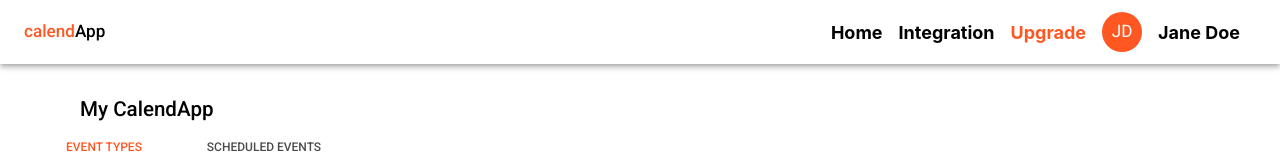
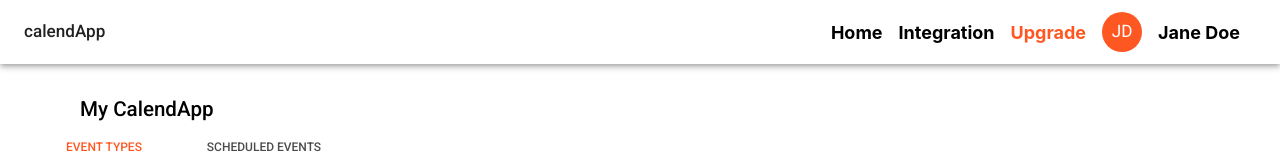
Before and after one commit to hatchways/team-yugioh, a React (Create React App) app in the folder client/: page / in a window 1280 px wide. Shown: the top 160 px of the page. Built offline with nearby package versions, Linux system fonts and the light colour scheme.

Commit message:
Removed some useless code

```diff
--- a/client/src/components/Header/NavBar.js
+++ b/client/src/components/Header/NavBar.js
@@ -10,9 +10,6 @@ import { deepOrange } from '@material-ui/core/colors';
 const useStyles = makeStyles((theme) => ({
   root: {
     flexGrow: 1,
-  },
-  menuButton: {
-    marginRight: theme.spacing(2),
   },
   title: {
     flexGrow: 1,
@@ -33,17 +30,6 @@ const useStyles = makeStyles((theme) => ({
     fontSize: 18,
     cursor: 'pointer',
     fontWeight: 'bold',
-  },
-  orangeBackground: {
-    color: theme.palette.getContrastText(deepOrange[500]),
-    backgroundColor: deepOrange[500],
-  },
-  orangeText: {
-    color: deepOrange[500],
-  },
-  title: {
-    flexGrow: 1,
-    color: 'black'
   },
   profileImg: {
     color: theme.palette.getContrastText(deepOrange[500]),
--- a/client/src/components/SelectTabs/SelectTabs.js
+++ b/client/src/components/SelectTabs/SelectTabs.js
@@ -8,9 +8,8 @@ import Box from '@material-ui/core/Box';
 import Container from '@material-ui/core/Container';
 
 import EventTypesTab from './EventTypesTab';
-import Avatar from '@material-ui/core/Avatar';
 import { deepOrange } from '@material-ui/core/colors';
-import Button from '@material-ui/core/Button';
+
 
 
 function TabPanel(props) {
```
Also changed, not shown: client/src/components/Buttons/NewEventTypeButton.js (deleted, +0 -10 lines).
